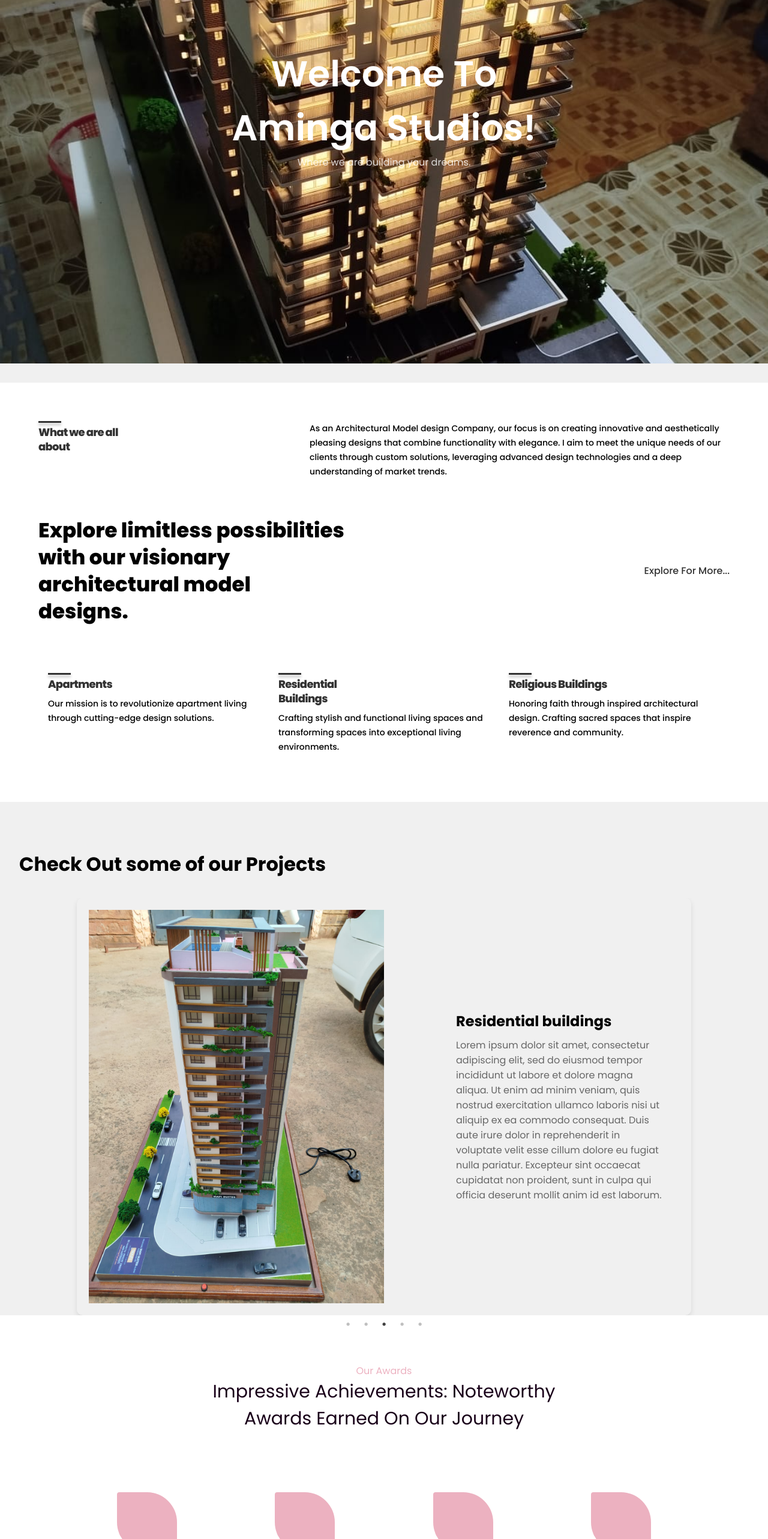
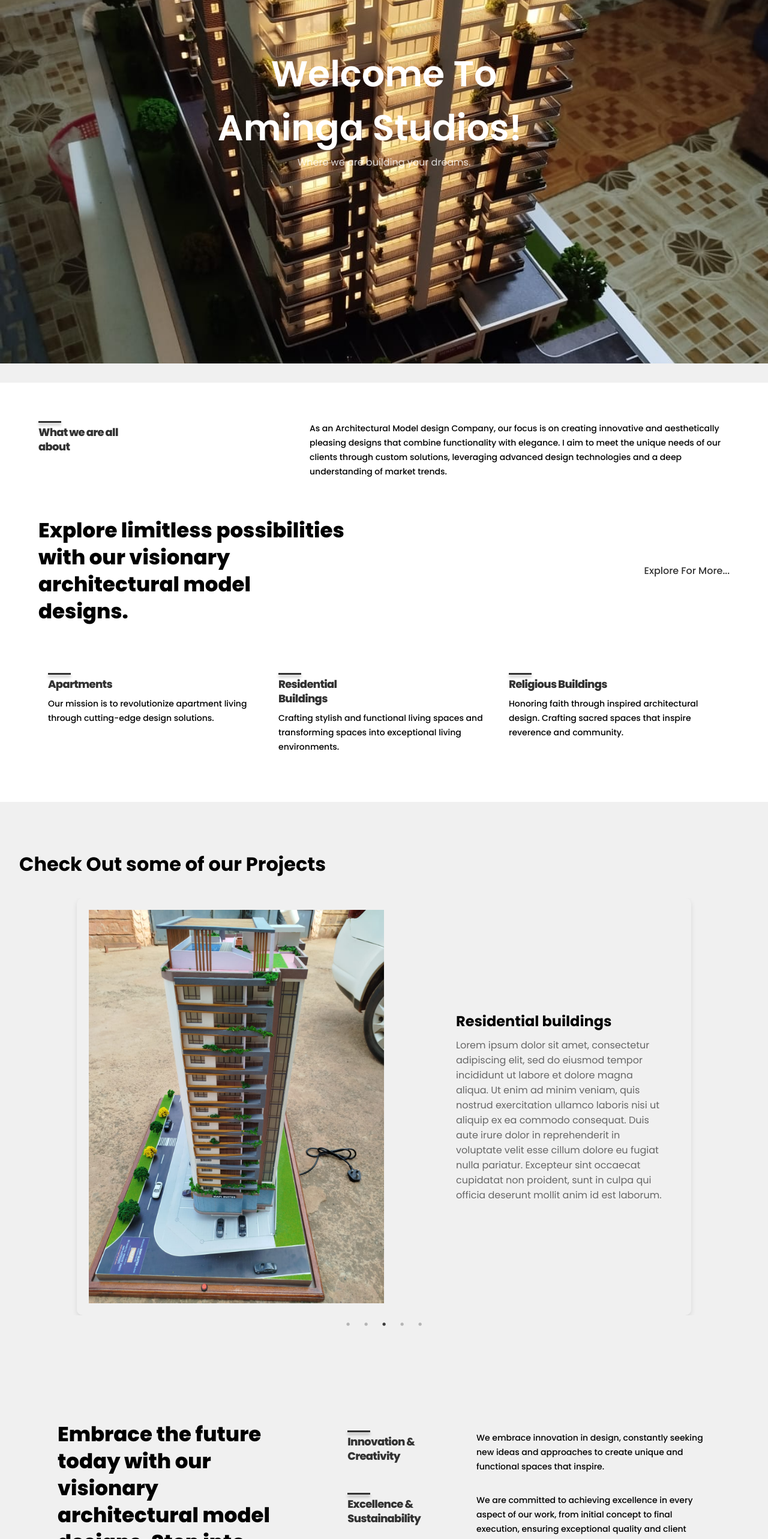
Before and after one commit to boyani-Otieno/aminga-studios, a React (Create React App) app: page / in a window 1280 px wide. Shown: the part 234-2800 px from the top of the page at 60% size. Built offline with nearby package versions, Linux system fonts and the light colour scheme.

Commit message:
add framer motion to hero section

```diff
--- a/package.json
+++ b/package.json
@@ -15,6 +15,7 @@
     "react-responsive-masonry": "^2.3.0",
     "react-router-dom": "^6.25.1",
     "react-scripts": "5.0.1",
+    "react-simple-typewriter": "^5.0.1",
     "react-slick": "^0.30.2",
     "slick-carousel": "^1.8.1",
     "web-vitals": "^2.1.4"
--- a/src/components/contact/Contact.jsx
+++ b/src/components/contact/Contact.jsx
@@ -7,7 +7,7 @@
   return (
     <>
       <section className='contact mb'>
-        <Back name='Contact Us' title='Get Helps & Friendly Support' cover={img} />
+        <Back name='Contact Us' title='Get Help & Friendly Support' cover={img} />
         <div className='container'>
           <form className='shadow'>
             <h4>Fillup The Form</h4> <br />
--- a/src/components/home/Home.jsx
+++ b/src/components/home/Home.jsx
@@ -2,8 +2,6 @@
 import Awards from "./awards/Awards"
 import Featured from "./featured/Featured"
 import Hero from "./hero/Hero"
-import Location from "./location/Location"
-import Price from "./price/Price"
 import Recent from "./recent/Recent"
 import Team from "./team/Team"
 
@@ -14,9 +12,7 @@
       <Featured />
       <Recent />
       <Awards />
-      <Location />
       <Team />
-      <Price />
     </>
   )
 }
--- a/src/components/home/awards/Awards.jsx
+++ b/src/components/home/awards/Awards.jsx
@@ -1,30 +1,37 @@
-import React from "react"
-import Heading from "../../common/Heading"
-import { awards } from "../../data/Data"
-import "./awards.css"
+import React from 'react';
+import Feature from '../featured/FeaturedCard';
+import './awards.css';
 
-const Awards = () => {
-  return (
-    <>
-      <section className='awards padding'>
-        <div className='container'>
-          <Heading title='Impressive Achievements: Noteworthy Awards Earned on Our Journey' subtitle='Our Awards' />
+const featuresData = [
+  {
+    title: 'Innovation & Creativity',
+    text: 'We embrace innovation in design, constantly seeking new ideas and approaches to create unique and functional spaces that inspire.',
+  },
+  {
+    title: 'Excellence & Sustainability',
+    text: 'We are committed to achieving excellence in every aspect of our work, from initial concept to final execution, ensuring exceptional quality and client satisfaction.',
+  },
+  {
+    title: 'Integrity & Collaboration',
+    text: ' We uphold integrity in all our interactions and decisions, fostering trust and transparency while adhering to ethical standards in our industry.',
+  },
+  {
+    title: 'Client-Centric Approach',
+    text: 'We prioritize understanding and meeting the unique requirements of our clients, ensuring their vision and goals are realized through personalized and responsive design solutions.',
+  },
+];
 
-          <div className='content grid4 mtop'>
-            {awards.map((val, index) => (
-              <div className='box' key={index}>
-                <div className='icon'>
-                  <span>{val.icon}</span>
-                </div>
-                <h1>{val.num}</h1>
-                <p>{val.name}</p>
-              </div>
-            ))}
-          </div>
-        </div>
-      </section>
-    </>
-  )
-}
+const Features = () => (
+  <div className="gpt3__features section__padding" id="features">
+    <div className="gpt3__features-heading">
+      <h1 className="gradient__text">Embrace the future today with our visionary architectural model designs. Step into tomorrow and make it a reality.</h1>
+    </div>
+    <div className="gpt3__features-container">
+      {featuresData.map((item, index) => (
+        <Feature title={item.title} text={item.text} key={item.title + index} />
+      ))}
+    </div>
+  </div>
+);
 
-export default Awards
+export default Features;
--- a/src/components/home/awards/awards.css
+++ b/src/components/home/awards/awards.css
@@ -1,34 +1,62 @@
-.awards {
-  background-color: #fff;
-  color: #190019;
-  text-align: center;
+.gpt3__features {
+  width: 100%;
+  display: flex;
+  justify-content: space-between;
+  flex-direction: row;
+  padding: 6rem;
+  margin-top: 5rem;
 }
-.awards .heading {
+
+.gpt3__features-heading {
+  flex: 1;
   display: flex;
-  flex-direction: column-reverse;
+  justify-content: flex-start;
+  align-items: flex-start;
+  flex-direction: column;
+
+  text-align: left;
+  margin-right: 5rem;
 }
-.awards .heading p {
-  color: #ecb1c0;
+
+.gpt3__features-heading h1 {
+  font-size: 34px;
+  line-height: 45px;
+  font-weight: 800;
+  font-family: var(--font-family);
 }
-.awards .heading h1 {
-  color: #190019;
-  font-size: 30px;
-  font-weight: 400;
+
+.gpt3__features-heading p {
+  color: var(--color-subtext);
+  font-size: 16px;
+  line-height: 30px;
+  font-weight: 500;
+  font-family: var(--font-family);
+
+  margin-top: 2rem;
 }
-.awards .icon {
-  width: 100px;
-  height: 100px;
-  line-height: 100px;
-  margin: auto;
-  margin-top: 50px;
-  background: #ecb1c0;
-  border-radius: 4% 50%;
-  font-size: 32px;
-  color: #ffffff;
+
+.gpt3__features-container {
+  flex: 1.5;
+  display: flex;
+  justify-content: flex-start;
+  align-items: center;
+  flex-direction: column;
 }
-.awards h1 {
-  font-size: 50px;
+
+@media screen and (max-width: 990px) {
+  .gpt3__features {
+      flex-direction: column;
+  }
+
+  .gpt3__features-heading {
+      margin: 0 0 2rem 0;
+  }
 }
-.awards p {
-  color: grey;
+
+
+@media screen and (max-width: 550px) {
+  .gpt3__features-heading h1 {
+      font-size: 28px;
+      line-height: 38px;
+  }
 }
--- a/src/components/home/hero/Hero.jsx
+++ b/src/components/home/hero/Hero.jsx
@@ -1,7 +1,7 @@
 import React from "react";
-// import { GiInspiration } from "react-icons/gi";
+import { Typewriter } from 'react-simple-typewriter';
+import { motion } from "framer-motion";
 import Heading from "../../common/Heading";
-import { motion } from "framer-motion";
 import "./hero.css";
 
 const Hero = () => {
@@ -16,10 +16,10 @@
     },
   };
 
-  // const textVariants = {
-  //   hidden: { opacity: 0, y: 20 },
-  //   visible: { opacity: 1, y: 0, transition: { duration: 0.5 } },
-  // };
+  const textVariants = {
+    hidden: { opacity: 0, y: 20 },
+    visible: { opacity: 1, y: 0, transition: { duration: 0.5 } },
+  };
 
   return (
     <section className='hero'>
@@ -29,7 +29,22 @@
           animate="visible"
           variants={containerVariants}
         >
-          <Heading title='Welcome to Aminga Studios!' subtitle='Where we are building your dreams.' />
+          <motion.div variants={textVariants}>
+            <Heading
+              title={
+                <Typewriter
+                  words={['Welcome to Aminga Studios!']}
+                  loop={false}
+                  cursor
+                  cursorStyle='_'
+                  typeSpeed={70}
+                  deleteSpeed={50}
+                  delaySpeed={1000}
+                />
+              }
+              subtitle='Where we are building your dreams.'
+            />
+          </motion.div>
         </motion.div>
       </div>
     </section>
--- a/src/components/home/price/Price.jsx
+++ /dev/null
@@ -1,19 +0,0 @@
-import React from "react"
-import Heading from "../../common/Heading"
-import "./price.css"
-import PriceCard from "./PriceCard"
-
-const Price = () => {
-  return (
-    <>
-      <section className='price padding'>
-        <div className='container'>
-          <Heading title='Support Us' subtitle='Subcribe to support individual programs' />
-          <PriceCard />
-        </div>
-      </section>
-    </>
-  )
-}
-
-export default Price
--- a/src/components/home/team/Team.jsx
+++ b/src/components/home/team/Team.jsx
@@ -2,9 +2,9 @@
 import AOS from 'aos';
 import 'aos/dist/aos.css';
 import './team.css';
-import img from '../../../assets/images/customer/jeda.jpeg';
-import im3 from '../../../assets/images/customer/boke.jpeg';
-import im4 from '../../../assets/images/customer/prudence.jpeg';
+import img from '../../../assets/images/20.jpeg';
+import im3 from '../../../assets/images/14.jpeg';
+import im4 from '../../../assets/images/27.jpeg';
 
 function Team() {
   useEffect(() => {
@@ -24,11 +24,20 @@
 
       <div data-aos="fade-left" className="about-column">
         <div className='about-content'>
-          <h3>Jeridah Gati</h3>
-          <h3>CEO and Founder</h3>
-          <p>We all have our strengths. I’ve perfected
+          <h3>Vincent Onditi</h3>
+          <p>Our team is lead by Vincent Onditi. I’ve perfected
           mine <br />so you can focus on yours. Get in touch
           to find <br />out how I can help.
+          Because I'm experienced, reliable,
+          and focused on results, I've had the
+          privilege of working with a host of fantastic clients.
+          Because I'm experienced, reliable,
+          and focused on results, I've had the Because I'm experienced, reliable,
+          and focused on results, I've had the Because I'm experienced, reliable,
+          and focused on results, I've had the
+          privilege of working with a host of fantastic clients.
+          privilege of working with a host of fantastic clients.
+          privilege of working with a host of fantastic clients.
           Because I'm experienced, reliable,
           and focused on results, I've had the
           privilege of working with a host of fantastic clients.
@@ -38,8 +47,7 @@
 
       <div data-aos="fade-left" className="about-column">
         <div className='about-content'>
-          <p><h3>Martha Boke</h3>
-          <h3>Co-Founder</h3>
+          <p><h3>Model Designs</h3>
           My business is more than just a job.
           Each time I take on a new project,
           I make sure it aligns with my core
@@ -68,14 +76,14 @@
       <div data-aos="fade-left" className="about-column">
         <div className='about-content'>
           <p>
-          <h3>Prudence Prudence</h3>
-          <h3>Co-Founder</h3>
-          Because I'm experienced, reliable,
-          and focused on results, I've had the
-          privilege of working with a host of fantastic clients.
-          Because I'm experienced, reliable,
-          and focused on results, I've had the
-          privilege of working with a host of fantastic clients.
+          <h3>Architectural Models</h3>
+          Architectural models are the most useful method you can take advantage
+          of if you want to make people use all their senses in the process of
+          discovering the buildings that are yet to be built. They’re a tangible
+          piece of reality- one that we can interact with as we wish, depending on
+          our level of curiosity and interest. At Blueprint Architecture, we create
+          architectural models for real estate agents and brokers who want to sell
+          properties better and faster.
           </p>
         </div>
       </div>
--- a/src/components/home/team/team.css
+++ b/src/components/home/team/team.css
@@ -5,6 +5,7 @@
   grid-template-columns: 1fr 1fr;
   gap: 5%;
   background-color: #fff;
+  margin-top: 8rem;
 }
 
 .about-content h1 {
```
Also changed, not shown: src/assets/Data/data.js (deleted, +0 -50 lines), src/components/home/price/PriceCard.jsx (deleted, +0 -54 lines), src/components/home/price/price.css (deleted, +0 -56 lines), 1 other file (tests, documents, lock files or other folders).
